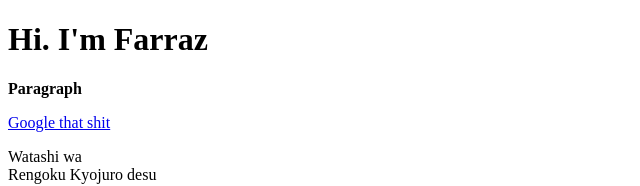
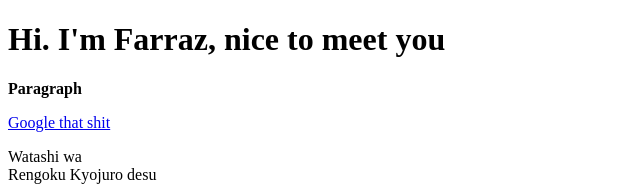
Before and after one commit to ConflictedYoghurt/Learning-Web, a plain HTML site: page Trial.html in a window 1280 px wide. Shown: the top 186 px of the page, without its empty margins (0-640 px from the left). Drawn offline with Linux system fonts and the light colour scheme.

Commit message:
Update Trial.html

```diff
--- a/Trial.html
+++ b/Trial.html
@@ -4,7 +4,7 @@
 	<title>Trial</title>
 </head>
 <body>
-	<h1>Hi. I'm Farraz</h1>
+	<h1>Hi. I'm Farraz, nice to meet you</h1>
 	<p><b>Paragraph</b></p>
 	<a href="https://google.com"target="_blank" title="This is google">Google that shit</a>
 	<p>Watashi wa<br>Rengoku Kyojuro desu</p>
```
